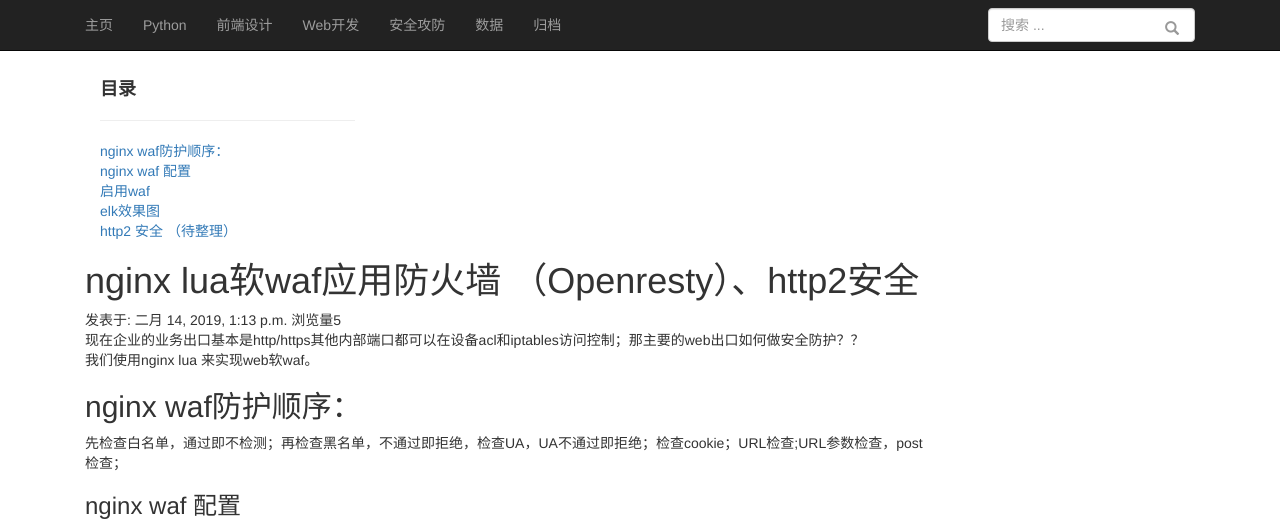
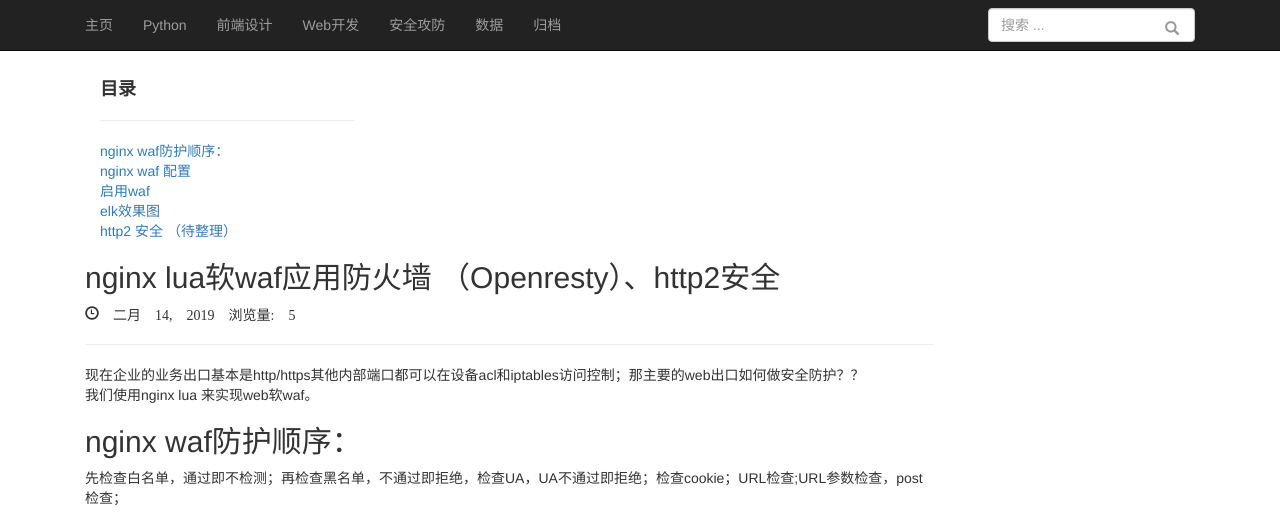
Before and after one commit to L00J/LJblog, a Django app: page /detail/5 in a window 1280 px wide. Shown: the top 528 px of the page. Run offline with Django 3.2, Linux system fonts and the light colour scheme; data comes from the database, SQL or seed files in the repository; some libraries are stand-ins or nearby versions.

Commit message:
时间归档

```diff
--- a/static/css/custom.css
+++ b/static/css/custom.css
@@ -234,3 +234,7 @@ word-break:break-all;
 /*在ie中解决断行问题(防止自动变为在一行显示，主要解决ie兼容问题，ie8中当设宽度为100%时，文本域类容超过一行时，
 当我们双击文本内容就会自动变为一行显示，所以只能用ie的专有断行属性“word-break或word-wrap”控制其断行)*/
 }
+
+.custom_mediate {
+    text-align:center;
+}
--- a/templates/archive.html
+++ b/templates/archive.html
@@ -17,13 +17,12 @@
         <ul class="timeline">
 
 
-
+<hr/>
             {% for article in article_list %}
 
 
 
-
-<li> {{ article.publish.month}}月{{ article.publish.day }}日  <a href="{% url "blog:detail" pk=article.id%}">   <strong> {{ article.title }} </strong>
+<li>  {{ article.publish.date }}  <a href="{% url "blog:detail" pk=article.id%}">   <strong> {{ article.title }} </strong>
 
 
 
--- a/templates/detail.html
+++ b/templates/detail.html
@@ -30,10 +30,18 @@
             <!-- 将原有内容嵌套进新的div中 -->
             <div class="col-lg-9" >
 
-                <h1 class="mt-4 mb-4">{{ article.title }}</h1>
-                <p> 发表于: {{ article.publish }} 浏览量{{ article.view }}</p>
+
+
+                <h2  class="mt-3 mb-3 ">{{ article.title }}</h2>
+
+               <p class="glyphicon glyphicon-time" >&nbsp{{ article.publish.date }}
+                   浏览量:&nbsp{{ article.view }} </p>
+
+                <hr/>
+
 
                 {{ article.body |safe }}
+
             </div>
 
 
--- a/templates/index.html
+++ b/templates/index.html
@@ -42,7 +42,7 @@
 
                                     <li class="glyphicon glyphicon-user"><i class="el-user"></i> {{ article.author.upper }}  &nbsp </li>
 
-                                    <li class="glyphicon glyphicon-time"><a href="http://127.0.0.1:8000/archive/{   { article.publish.year }}/{{ article.publish.month }}"  title="发表于: {{ article.publish }}">
+                                    <li class="glyphicon glyphicon-time"><a href="http://127.0.0.1:8000/archive/{{ article.publish.year }}/{{ article.publish.month }}"  title="发表于: {{ article.publish }}">
                                         <i class="el-time"></i>{{ article.publish.year }}年{{ article.publish.month }}月&nbsp</a></li>
 
 
```
